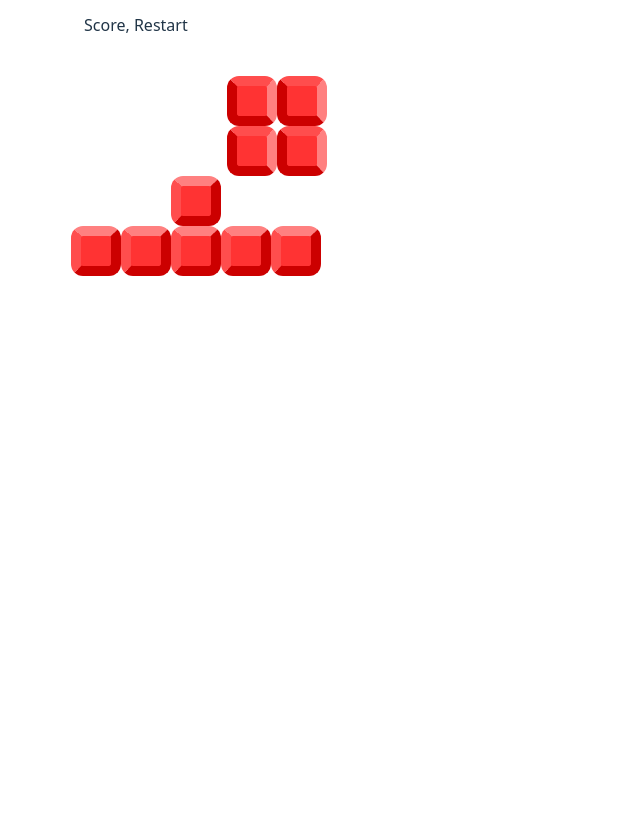
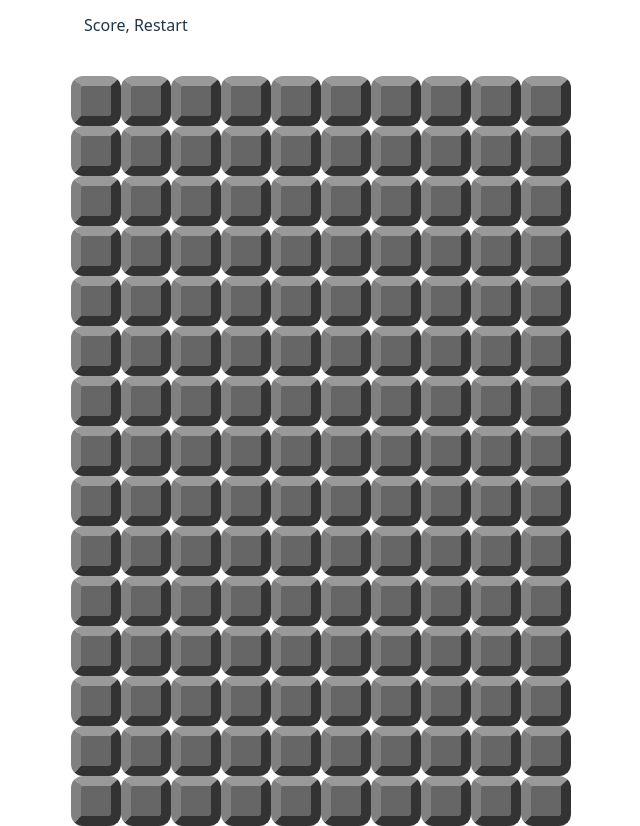
Before and after one commit to dipit-sharma/tetris, a React (Vite) app: page / in a window 1280 px wide. Shown: the whole page, without its empty margins (319-959 px from the left). Before the commit the page ends 800 px from the top, so only its background shows below. Built offline with nearby package versions, Linux system fonts and the light colour scheme.

Commit message:
arena created

```diff
--- a/src/App.css
+++ b/src/App.css
@@ -24,6 +24,10 @@
   border-radius: 12px;
 }
 
+.row {
+  display: flex;
+}
+
 @media screen and (max-width: 1000px) {
   .arena {
     width: 100vw;
--- a/src/App.tsx
+++ b/src/App.tsx
@@ -1,16 +1,28 @@
+import { useState } from "react";
 import "./App.css";
-import { red } from "./components/colors/colors";
-import { Square } from "./components/shapes/Square";
-import { Tee } from "./components/shapes/Tee";
-import { ERotate } from "./components/types";
+import { Block } from "./components/block/Block";
+import { grey, red } from "./components/colors/colors";
+import type { TBlock } from "./components/types";
+
+const ARENA_HEIGHT = 15;
+const ARENA_WIDTH = 10;
 
 function App() {
+  const [arena, setArena] = useState(
+    Array(ARENA_HEIGHT).fill(Array(ARENA_WIDTH).fill(grey)),
+  );
+
   return (
     <div className="canvas">
       <div className="score-board">Score, Restart</div>
       <div className="arena">
-        <Square {...red} rotate={ERotate.NINETY} />
-        <Tee {...red} rotate={ERotate.ZERO} />
+        {arena.map((row, rowIndex) => (
+          <div key={rowIndex} className="row">
+            {row.map((cell: TBlock, cellIndex: number) => (
+              <Block key={cellIndex} {...cell} />
+            ))}
+          </div>
+        ))}
       </div>
     </div>
   );
--- a/src/components/colors/colors.ts
+++ b/src/components/colors/colors.ts
@@ -1,5 +1,12 @@
 import type { TBlock } from "../types";
 
+export const grey: TBlock = {
+    color: "#666666",
+    top: "#999999",
+    bottom: "#333333",
+    left: "#808080",
+    right: "#333333"
+}
 export const red: TBlock = {
     color: "#ff3333",
     top: "#ff8080",
```
